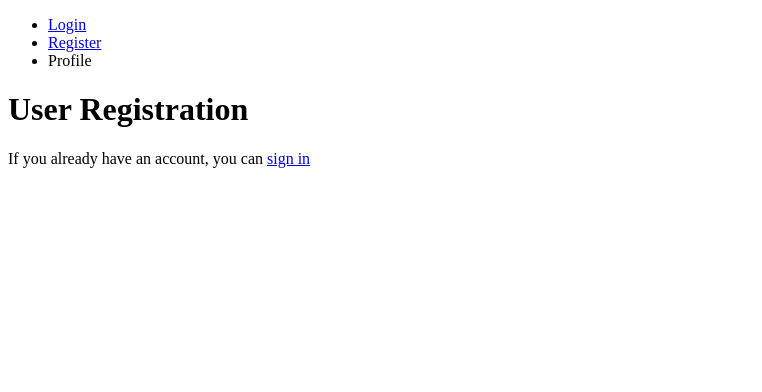
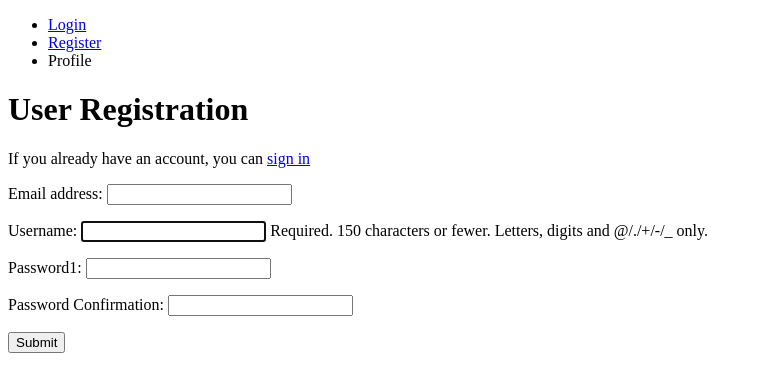
Before and after one commit to kunxin-chor/django-auth-showcase, a Django app: page /register/ in a window 1280 px wide. Shown: the top 392 px of the page, without its empty margins (0-762 px from the left). Run offline with Django 3.2, Linux system fonts and the light colour scheme.

Commit message:
Added valdiation rules and show validation errors

```diff
--- a/accounts/forms.py
+++ b/accounts/forms.py
@@ -2,6 +2,7 @@ from django import forms
 from django.contrib.auth.models import User
 from django.contrib.auth.forms import UserCreationForm
 from django.core.exceptions import ValidationError
+
 class UserLoginForm(forms.Form):
     """Form to login user"""
     username = forms.CharField()
@@ -10,7 +11,7 @@ class UserLoginForm(forms.Form):
 class UserRegistrationForm(UserCreationForm):
     """Form used to register a new user"""
 
-    password = forms.CharField(widget=forms.PasswordInput)
+    password1 = forms.CharField(widget=forms.PasswordInput)
     password2 = forms.CharField(
         label="Password Confirmation",
         widget=forms.PasswordInput)
@@ -18,3 +19,23 @@ class UserRegistrationForm(UserCreationForm):
     class Meta:
         model = User
         fields = ['email', 'username', 'password1', 'password2']
+
+    def clean_email(self):
+        email = self.cleaned_data.get('email') # cleaned_data contains all the fields with special characters processed
+        username = self.cleaned_data.get('username')
+        # check if the email is unique, using the Django ORM
+        if User.objects.filter(email=email).exclude(username=username):
+            raise forms.ValidationError(u'Email address must be unique')
+        return email
+
+    def clean_password2(self):
+        password1 = self.cleaned_data.get('password1')
+        password2 = self.cleaned_data.get('password2')
+
+        if not password1 or not password2:
+            raise ValidationError("Please confirm your password")
+
+        if password1 != password2:
+            raise ValidationError("Passwords must match")
+
+        return password2
--- a/accounts/templates/register.html
+++ b/accounts/templates/register.html
@@ -3,4 +3,9 @@
 {% block page_heading %}User Registration{% endblock %}
 {% block content %}
 <p>If you already have an account, you can <a href="{% url 'login' %}">sign in </a></p>
+<form method='POST'>
+    {% csrf_token %}
+    {{ form.as_p }}
+    <input type='submit'/>
+</form>
 {% endblock %}
--- a/accounts/views.py
+++ b/accounts/views.py
@@ -40,7 +40,16 @@ def profile(request):
     return HttpResponse("Profile")
 
 def register(request):
-    form = UserRegistrationForm()
-    return render(request, 'register.html', {
-        'form':form
-    })
+    if request.method == 'POST':
+        form = UserRegistrationForm(request.POST)
+        if form.is_valid():
+            pass
+        else:
+            return render(request, 'register.html', {
+                'form':form
+            })
+    else:
+        form = UserRegistrationForm()
+        return render(request, 'register.html', {
+            'form':form
+        })
```
